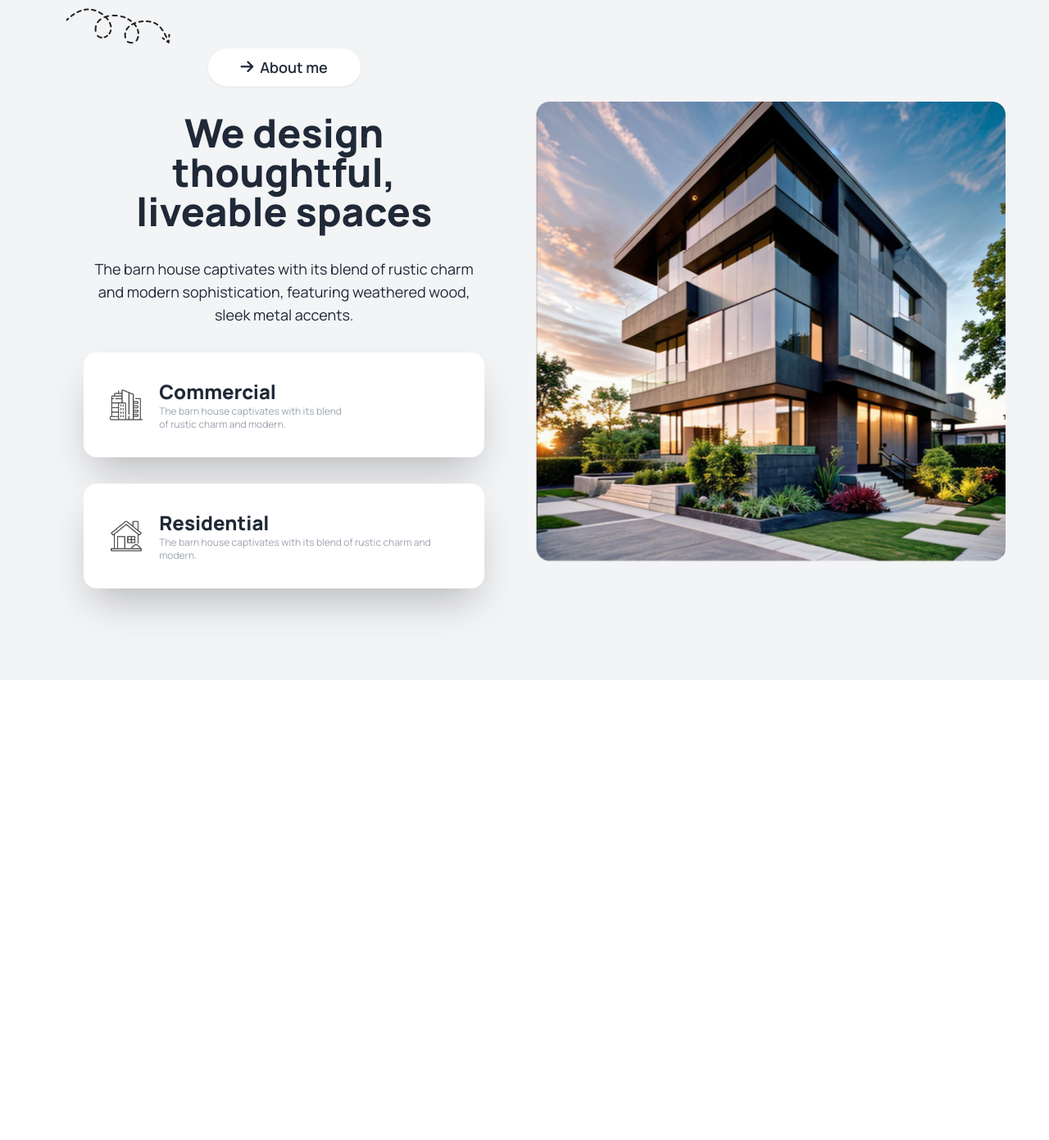
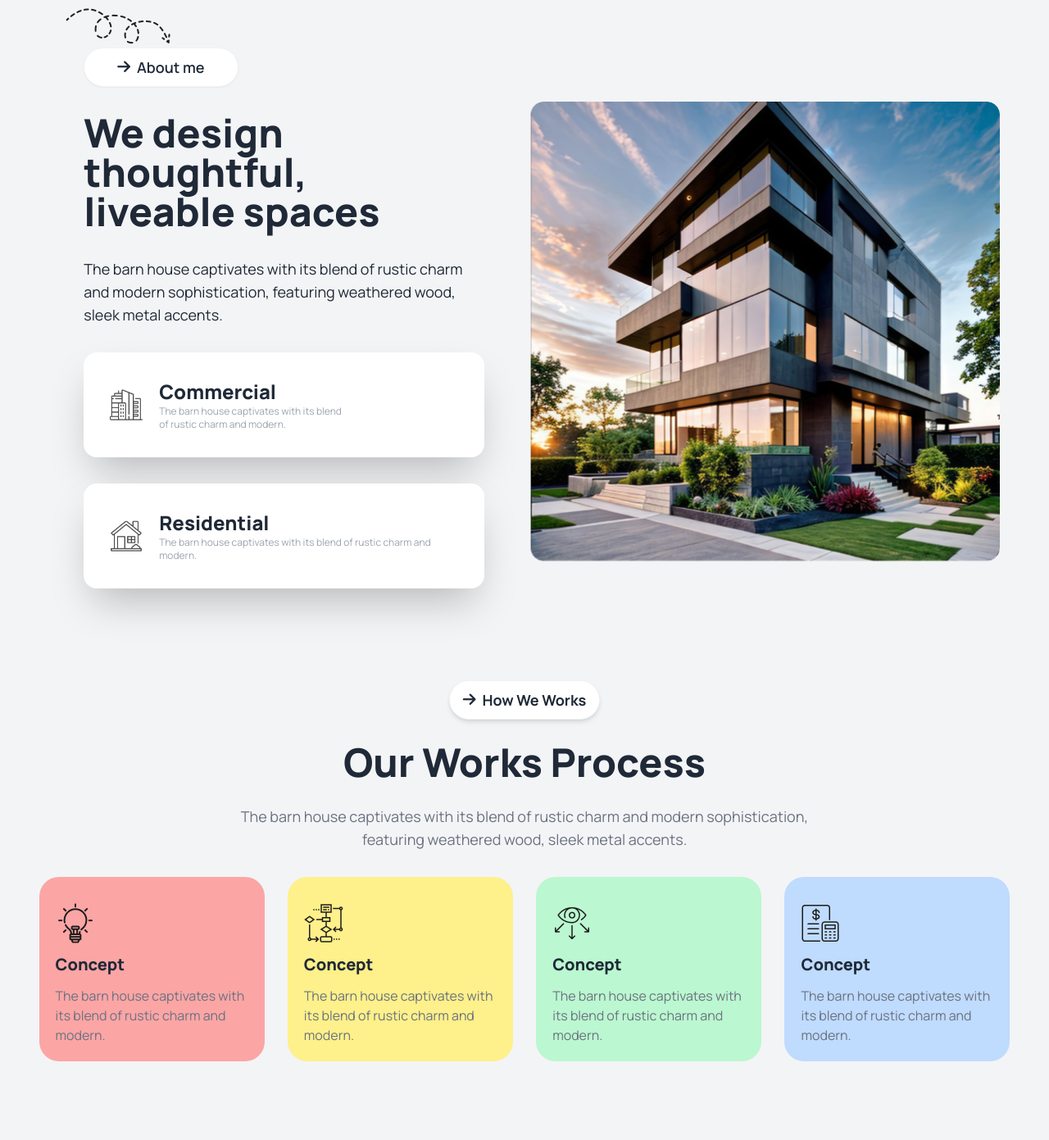
Before and after one commit to shakil-ahmed-billal/Assignment_03, a plain HTML site: page index.html in a window 1280 px wide. Shown: the part 880-2271 px from the top of the page at 82% size. Before the commit the page ends 1806 px from the top, so only its background shows below. Drawn offline with nearby package versions, Linux system fonts and the light colour scheme.

Commit message:
Works precess section and mobile view responsive section complete

```diff
--- a/index.html
+++ b/index.html
@@ -87,17 +87,17 @@
       </header>
       <main>
         <!-- *about me section -->
-         <section class=" bg-gray-100 my-24 relative">
+         <section class=" bg-gray-100 mt-24 relative">
           <div class="absolute top-8 left-20">
             <img src="./assets/Vector.png" alt="">
           </div>
-          <div class="w-11/12 mx-auto grid md:grid-cols-2 items-center py-20 justify-center">
+          <div class="w-11/12 mx-auto grid md:grid-cols-2 items-center py-20 justify-center ">
             <div class="md:w-5/6 mx-auto">
-              <div class="flex justify-center">
+              <div class="flex md:justify-start justify-center">
                 <a class="btn  bg-white px-10 rounded-full text-lg" href=""><i class="fa-solid fa-arrow-right"></i>About me</a>
               </div>
-              <h1 class="md:text-5xl text-2xl text-center font-extrabold md:my-8 my-4">We design thoughtful,<br class="hidden md:flex"> liveable spaces</h1>
-              <p class="text-center md:text-lg text-sm">The barn house captivates with its blend of rustic charm and modern sophistication, featuring weathered wood, sleek metal accents.</p>
+              <h1 class="md:text-5xl text-2xl md:text-left text-center font-extrabold md:my-8 my-4">We design thoughtful,<br class="hidden md:flex"> liveable spaces</h1>
+              <p class="md:text-left text-center md:text-lg text-sm">The barn house captivates with its blend of rustic charm and modern sophistication, featuring weathered wood, sleek metal accents.</p>
                 <div class="">
                   <div class="flex bg-white shadow-2xl md:px-8 md:py-8 px-5 py-5 rounded-2xl space-x-5 my-5 md:my-8">
                     <div class="flex items-center">
@@ -121,12 +121,47 @@
                   </div>
                 </div>
             </div>
-            <div class="grid justify-end mt-8 md:mt-0">
+            <div class="grid md:justify-center justify-end mt-8 md:mt-0">
               <img src="./assets/Rectangle.png" alt="">
             </div>
           </div>
          </section>
+         <!-- *work process section -->
+          <section class="bg-gray-100">
+            <div class="w-11/12 mx-auto">
+              <div class="text-center">
+                <div class="">
+                  <a class="btn bg-white shadow-md rounded-full text-md font-bold text-lg" href=""><i class="fa-solid fa-arrow-right"></i>How We Works</a>
+                </div>
+                <h1 class="text-3xl md:text-5xl font-extrabold my-7">Our Works Process</h1>
+                <p class="text-lg text-gray-500">The barn house captivates with its blend of rustic charm and modern sophistication,<br> featuring weathered wood, sleek metal accents.</p>
+              </div>
+              <div class="grid md:grid-cols-2 lg:grid-cols-4 grid-cols-1 gap-10 items-center place-items-center mt-8 pb-24">
+                <div class="w-[275px] bg-red-300 px-5 py-5 rounded-3xl">
+                  <img class="mt-3" src="./assets/concept.png" alt="">
+                  <h2 class="font-extrabold text-xl mt-3">Concept</h2>
+                  <p class="text-gray-500 mt-3">The barn house captivates with its blend of rustic charm and modern.</p>
+                </div>
+                <div class="w-[275px] bg-yellow-200 px-5 py-5 rounded-3xl">
+                  <img class="mt-3" src="./assets/flow-chart.png" alt="">
+                  <h2 class="font-extrabold text-xl mt-3">Concept</h2>
+                  <p class="text-gray-500 mt-3">The barn house captivates with its blend of rustic charm and modern.</p>
+                </div>
+                <div class="w-[275px] bg-green-200 px-5 py-5 rounded-3xl">
+                  <img class="mt-3" src="./assets/vision.png" alt="">
+                  <h2 class="font-extrabold text-xl mt-3">Concept</h2>
+                  <p class="text-gray-500 mt-3">The barn house captivates with its blend of rustic charm and modern.</p>
+                </div>
+                <div class="w-[275px] bg-blue-200 px-5 py-5 rounded-3xl">
+                  <img class="mt-3" src="./assets/budget-planning.png" alt="">
+                  <h2 class="font-extrabold text-xl mt-3">Concept</h2>
+                  <p class="text-gray-500 mt-3">The barn house captivates with its blend of rustic charm and modern.</p>
+                </div>
+              </div>
+            </div>
+          </section>
       </main>
+
       <footer>
 
       </footer>
```
